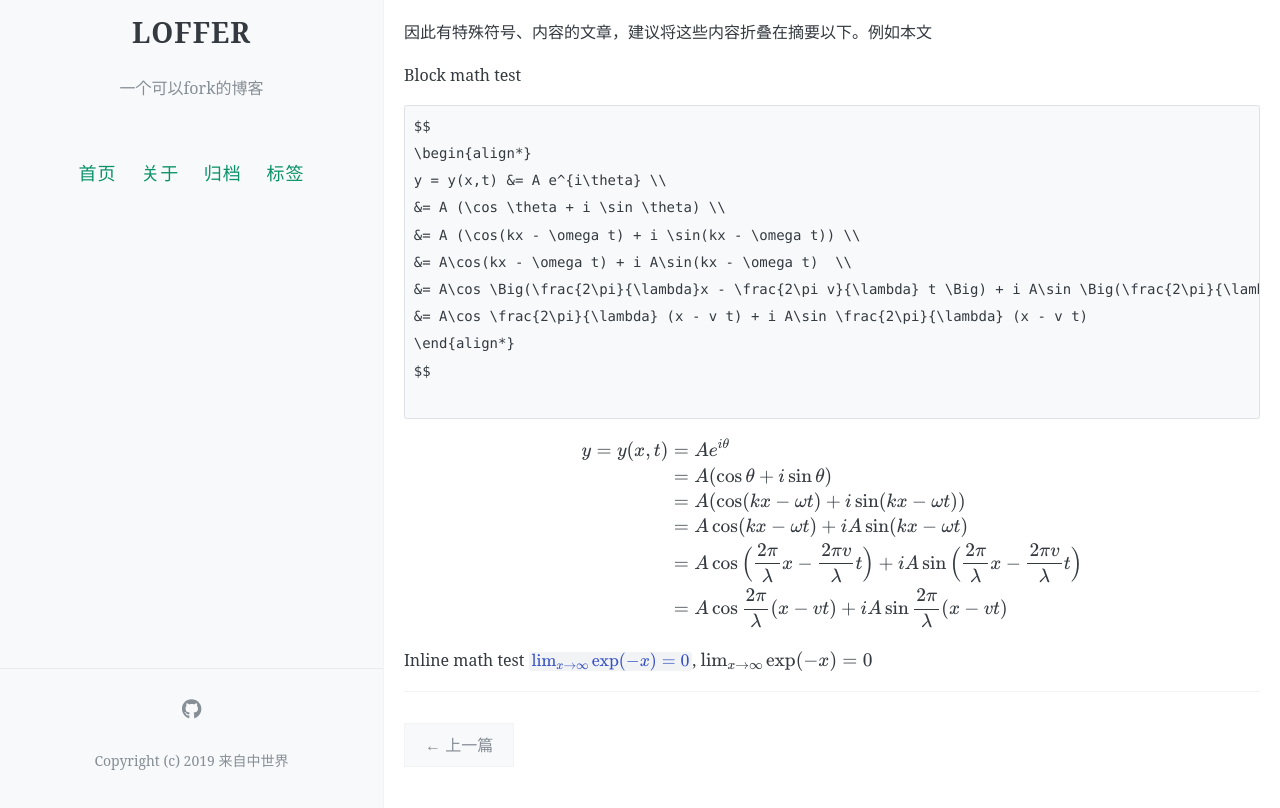
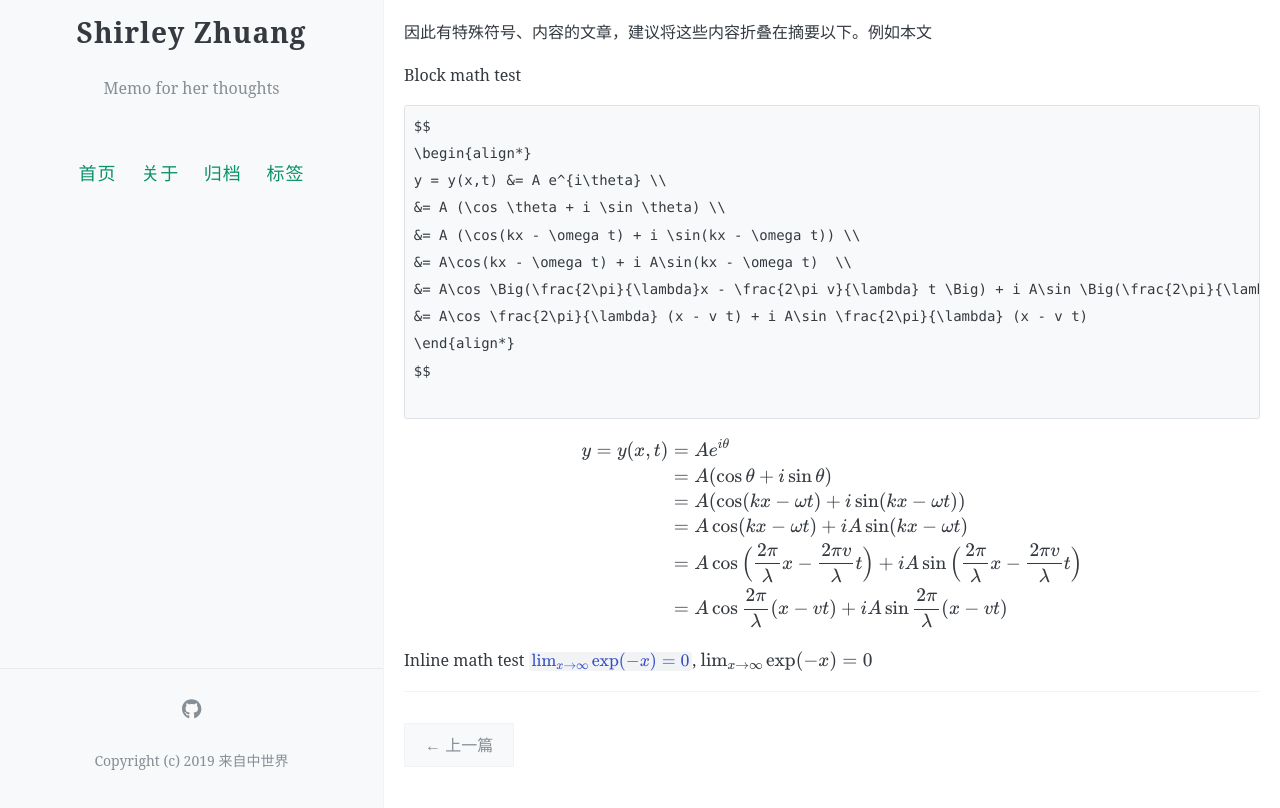
Before and after one commit to ShirleyLiv/shirleyliv.github.io, a Jekyll site: the page built from _posts/2019-07-24-math-test.md, in a window 1280 px wide and 1098 px high. Shown: the part 290-1098 px from the top of the window. Built offline with Jekyll 4.4.1, drawn with Linux system fonts in a browser that asks for light colours; formulas are drawn with MathJax 3; comment, search, counter and statistics services are not loaded.

Commit message:
Update _config.yml

```diff
--- a/_config.yml
+++ b/_config.yml
@@ -7,8 +7,8 @@
 # 井号后面的文字是说明文档，不会被程序读取。
 
 # 描述/签名
-name: LOFFER
-description: 一个可以fork的博客
+name: Shirley Zhuang
+description: Memo for her thoughts
 
 # 输入你的网站域名（如果你没有添加自己的域名，而是直接用GitHub pages分配的域名的话可以省略）
 url:
@@ -16,7 +16,7 @@ url:
 # 添加你的博客的二级域名，一般来说是你的repository名
 # 如果你的博客的URL是：(http://yourusername.github.io/repository-name)
 # 那么就写成 "/repository-name"
-baseurl: /LOFFER
+baseurl:
 
 
 #
@@ -73,7 +73,7 @@ footer-text: Copyright (c) 2019 来自中世界
 #
 
 # 输入Disqus shortname，即可添加评论区，请查阅文档，设置自己的disqus站点，不要继续使用我的站点loffer
-disqus: loffer #shortname
+disqus:  #shortname
 
 # 输入Gitalk相关设定，即可添加评论区，具体请看教程
 gitalk:
```
